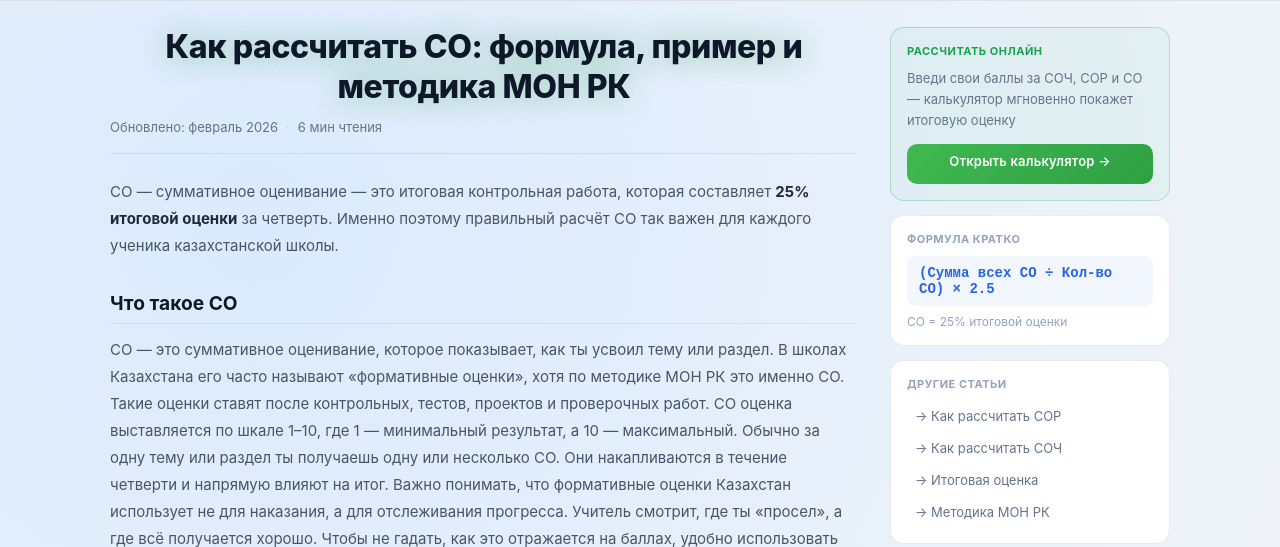
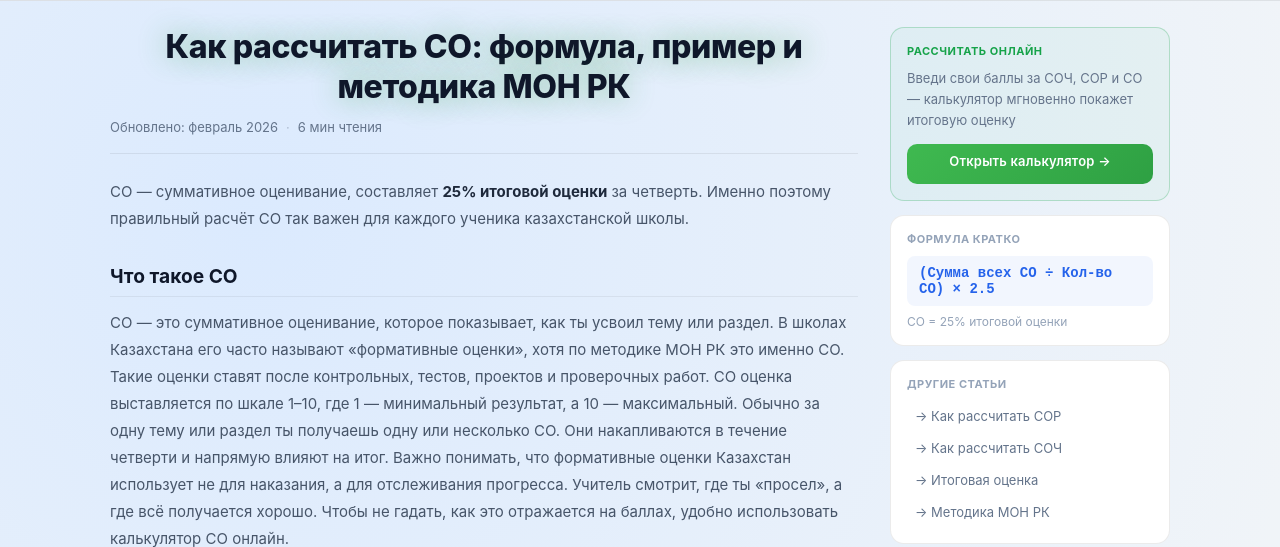
Before and after one commit to antonbogdan165/grade-calculator, a Flask app: page /kak-rasschitat-so in a window 1280 px wide. Shown: the part 51-598 px from the top of the page. Run offline with Flask 3, Linux system fonts and the light colour scheme.

Commit message:
modified:   templates/kak-rasschitat-so.html

```diff
--- a/templates/kak-rasschitat-so.html
+++ b/templates/kak-rasschitat-so.html
@@ -127,8 +127,8 @@
             </a>
 
             <p class="article__lead">
-                СО — суммативное оценивание — это итоговая контрольная работа,
-                которая составляет <strong>25% итоговой оценки</strong> за четверть. Именно поэтому
+                СО — суммативное оценивание,
+                составляет <strong>25% итоговой оценки</strong> за четверть. Именно поэтому
                 правильный расчёт СО так важен для каждого ученика казахстанской школы.
             </p>
 
```
